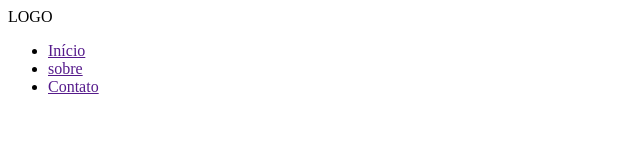
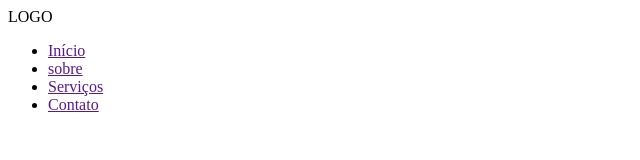
Before and after one commit to gleidsonteixeira/fs15-html-aula6, a plain HTML site: page index.html in a window 1280 px wide. Shown: the full height of the page, 0-640 px from the left. Drawn offline with Linux system fonts and the light colour scheme.

Commit message:
Adicionei um menu

```diff
--- a/index.html
+++ b/index.html
@@ -16,6 +16,9 @@
                 </li>
                 <li>
                     <a href="">sobre</a>
+                </li>
+                <li>
+                    <a href="">Serviços</a>
                 </li>
                 <li>
                     <a href="">Contato</a>
```
